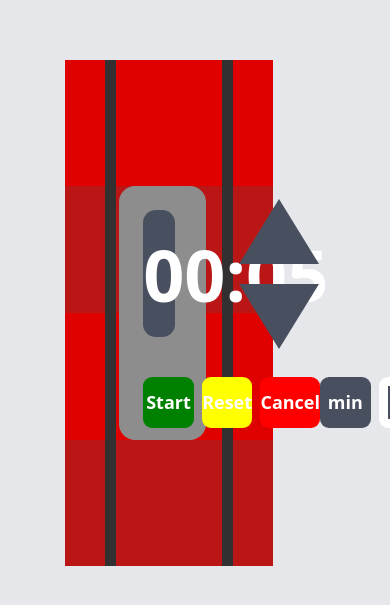
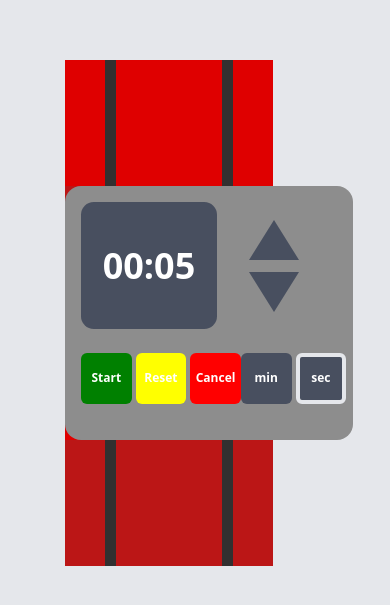
Before and after one commit to rcseven/reactjs-time-bomb, a React (Vite) app: page / in a window 390 px wide. Shown: the part 109-714 px from the top of the page. Built offline with nearby package versions, Linux system fonts and the light colour scheme.

Commit message:
Add Responsive Large Screens

```diff
--- a/src/components/Bomb.jsx
+++ b/src/components/Bomb.jsx
@@ -3,7 +3,7 @@ import Device from "./Device";
 
 const Bomb = () => {
   return (
-    <div className="relative container w-2/3 h-3/5 bg-transparent">
+    <div className="relative w-2/3 h-3/5 bg-transparent">
       <BombLayout />
       <Device />
     </div>
--- a/src/components/BombLayout.jsx
+++ b/src/components/BombLayout.jsx
@@ -2,17 +2,20 @@ import RedWire from "../assets/RedWire.svg";
 import BlueWire from "../assets/BlueWire.svg";
 
 const BombLayout = () => {
+  const bomb_row_odd = "w-full h-1/4 bg-primary z-10";
+  const bomb_row_even = "w-full h-1/4 bg-secondary z-10";
+  const bomb_strap = "w-1/12  h-full bg-tertiary z-20";
   return (
     <>
       <div className="flex flex-col w-4/5 h-full ">
-        <div className="w-full h-1/4 bg-primary z-10"></div>
-        <div className="w-full h-1/4 bg-secondary z-10"></div>
-        <div className="w-full h-1/4 bg-primary z-10"></div>
-        <div className="w-full h-1/4 bg-secondary z-10"></div>
+        <div className={bomb_row_odd}></div>
+        <div className={bomb_row_even}></div>
+        <div className={bomb_row_odd}></div>
+        <div className={bomb_row_even}></div>
       </div>
       <div className="absolute top-0 px-10 flex flex-row justify-between w-4/5 h-full ">
-        <div className="w-1/12 h-full bg-tertiary z-20"></div>
-        <div className="w-1/12 h-full bg-tertiary z-20"></div>
+        <div className={bomb_strap}></div>
+        <div className={bomb_strap}></div>
       </div>
 
       <div className="absolute w-auto h-full top-0 right-24 z-0">
--- a/src/components/CounterButtons.jsx
+++ b/src/components/CounterButtons.jsx
@@ -2,22 +2,22 @@ import { useState } from "react";
 
 const CounterButtons = ({ controller }) => {
   return (
-    <div className="flex flex-col gap-5 justify-center h-auto w-auto">
+    <div className="flex flex-col gap-5 2xl:gap-3 justify-center">
       <button
         onClick={() => {
           controller.increment();
         }}
         className="w-0 h-0
-  border-l-[40px] border-l-transparent
-  border-b-[65px] border-b-screen
-  border-r-[40px] border-r-transparent hover:scale-110 "
+  border-l-[40px] 2xl:border-l-[25px] lg:border-l-[20px] border-l-transparent
+  border-b-[65px] 2xl:border-b-[40px] lg:border-b-[35px] border-b-screen
+  border-r-[40px] 2xl:border-r-[25px] lg:border-r-[20px] border-r-transparent hover:scale-110 "
       ></button>
       <button
         onClick={() => controller.decrement()}
         className="w-0 h-0
-  border-l-[40px] border-l-transparent
-  border-t-[65px] border-t-screen
-  border-r-[40px] border-r-transparent hover:scale-110"
+  border-l-[40px] 2xl:border-l-[25px] lg:border-l-[20px] border-l-transparent
+  border-t-[65px] 2xl:border-t-[40px] lg:border-t-[35px] border-t-screen
+  border-r-[40px] 2xl:border-r-[25px] lg:border-r-[20px] border-r-transparent hover:scale-110"
       ></button>
     </div>
   );
--- a/src/components/Device.jsx
+++ b/src/components/Device.jsx
@@ -10,7 +10,7 @@ const Device = () => {
   const time = useSubject(controller.timer);
 
   return (
-    <div className="absolute top-1/4 left-0 right-1/4 m-auto w-1/3 h-1/2 rounded-lg bg-device z-20">
+    <div className="absolute top-1/4 left-0 right-1/4 m-auto w-[26rem] 2xl:w-[18rem] lg:w-[15rem] h-1/2 rounded-lg bg-device z-20">
       <ScreenTimerDisplay controller={controller} />
       <SettingButtons controller={controller} />
       {time[0] <= 0 && (
@@ -18,12 +18,12 @@ const Device = () => {
           <img
             src={explosion}
             alt="BOOOOOOOOOOOOOOOM!!!!"
-            className="absolute top-1/2 left-3/4 transform -translate-x-1/2 -translate-y-1/2 z-20"
-            style={{ maxWidth: "unset", width: "140em" }}
+            className="absolute aspect-auto top-1/2 left-3/4 -translate-x-1/2 -translate-y-1/2 z-20 w-[140rem] 2xl:w-[100rem] lg:w-[80rem]"
+            style={{ maxWidth: "unset" }}
           />
           <button
             onClick={() => controller.reset()}
-            className="absolute bg-black  text-white font-bold  text-2xl px-16 py-6 rounded-sm top-1/2 left-3/4 transform -translate-x-1/2 -translate-y-1/2 z-50 hover:scale-150"
+            className="absolute bg-black  text-white font-bold  text-2xl 2xl:text-xl lg:text-xs px-16 py-6 2xl:px-8 2xl:py-2 rounded-sm top-5/4 left-3/4 -translate-x-1/2 -translate-y-1/2 z-50 hover:scale-150"
           >
             RESET
           </button>
--- a/src/components/ScreenTimerDisplay.jsx
+++ b/src/components/ScreenTimerDisplay.jsx
@@ -9,7 +9,7 @@ const ScreenTimerDisplay = ({ controller }) => {
   const second = String(time % 60).padStart(2, "0");
 
   return (
-    <div className="flex flex-row gap-16 w-8/10 h-1/2 ml-6 mt-6">
+    <div className="flex flex-row space-x-16 2xl:space-x-8 lg:space-x-4 w-8/10 h-1/2 ml-6 mt-6 2xl:ml-4 2xl:mt-4 lg:ml-2 lg:mt-2">
       <div className="grid place-items-center w-1/2 h-full bg-screen rounded-md">
         <Timer time={`${minute}:${second}`} />
       </div>
--- a/src/components/SettingButtons.jsx
+++ b/src/components/SettingButtons.jsx
@@ -5,8 +5,8 @@ const SettingButtons = ({ controller }) => {
   const [mode, setMode] = useSubject(controller.set_mode);
 
   return (
-    <div className="flex flex-row justify-between w-full h-1/5 my-10 px-6 ">
-      <div className="flex flex-row gap-2">
+    <div className=" flex flex-row justify-between w-full h-1/5 mt-8 2xl:mt-6 lg-mt-4 px-6 2xl:px-4 lg:px-2 overflow-y-hidden">
+      <div className=" flex flex-row gap-2 2xl:gap-1 h-full">
         <SquareButton
           color="green"
           name="Start"
@@ -25,7 +25,7 @@ const SettingButtons = ({ controller }) => {
           onClick={() => controller.stop()}
         />
       </div>
-      <div className="flex flex-row gap-2">
+      <div className="flex flex-row gap-2 2xl:gap-1">
         <SquareButton
           color="#484F5F"
           name="min"
--- a/src/components/SquareButton.jsx
+++ b/src/components/SquareButton.jsx
@@ -1,9 +1,10 @@
 const SquareButton = ({ color, name, onClick, isActive }) => {
-  const border_color = isActive ? ".5em solid white" : "";
+  const border_color = isActive ? "border-8 2xl:border-4 solid white" : "";
+
   return (
     <button
-      className="aspect-[1/1] rounded-sm text-white font-black text-lg  hover:scale-110"
-      style={{ backgroundColor: color, border: border_color }}
+      className={`aspect-[1/1] rounded-sm text-white font-black text-lg 2xl:text-xs lg:text-[0.5rem]  hover:scale-110 ${border_color}`}
+      style={{ backgroundColor: color }}
       onClick={() => {
         onClick();
       }}
--- a/src/components/Timer.jsx
+++ b/src/components/Timer.jsx
@@ -1,5 +1,5 @@
 const Timer = ({ time }) => {
-  return <p className="text-white text-7xl font-black">{time}</p>;
+  return <p className="text-white text-6xl 2xl:text-4xl font-black">{time}</p>;
 };
 
 export default Timer;
```
